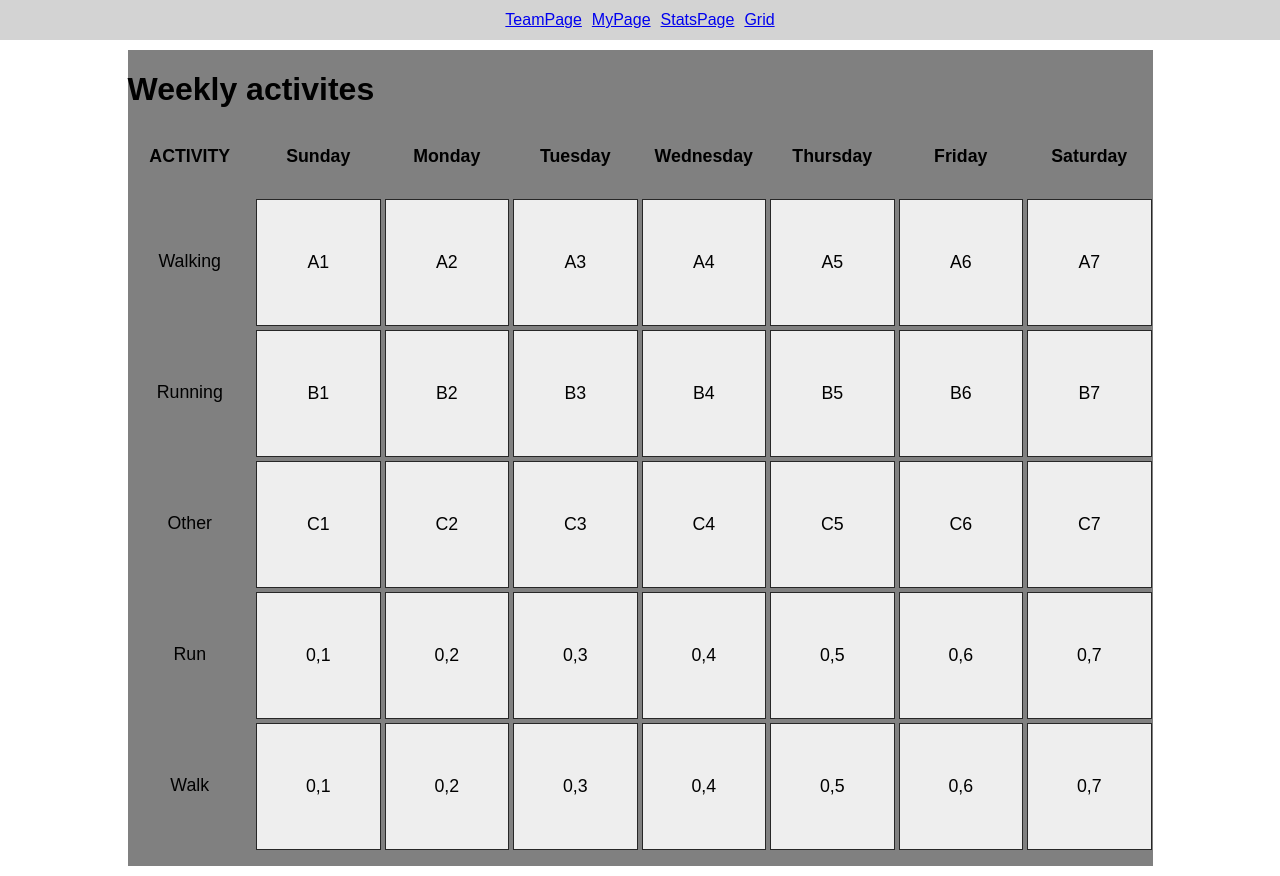
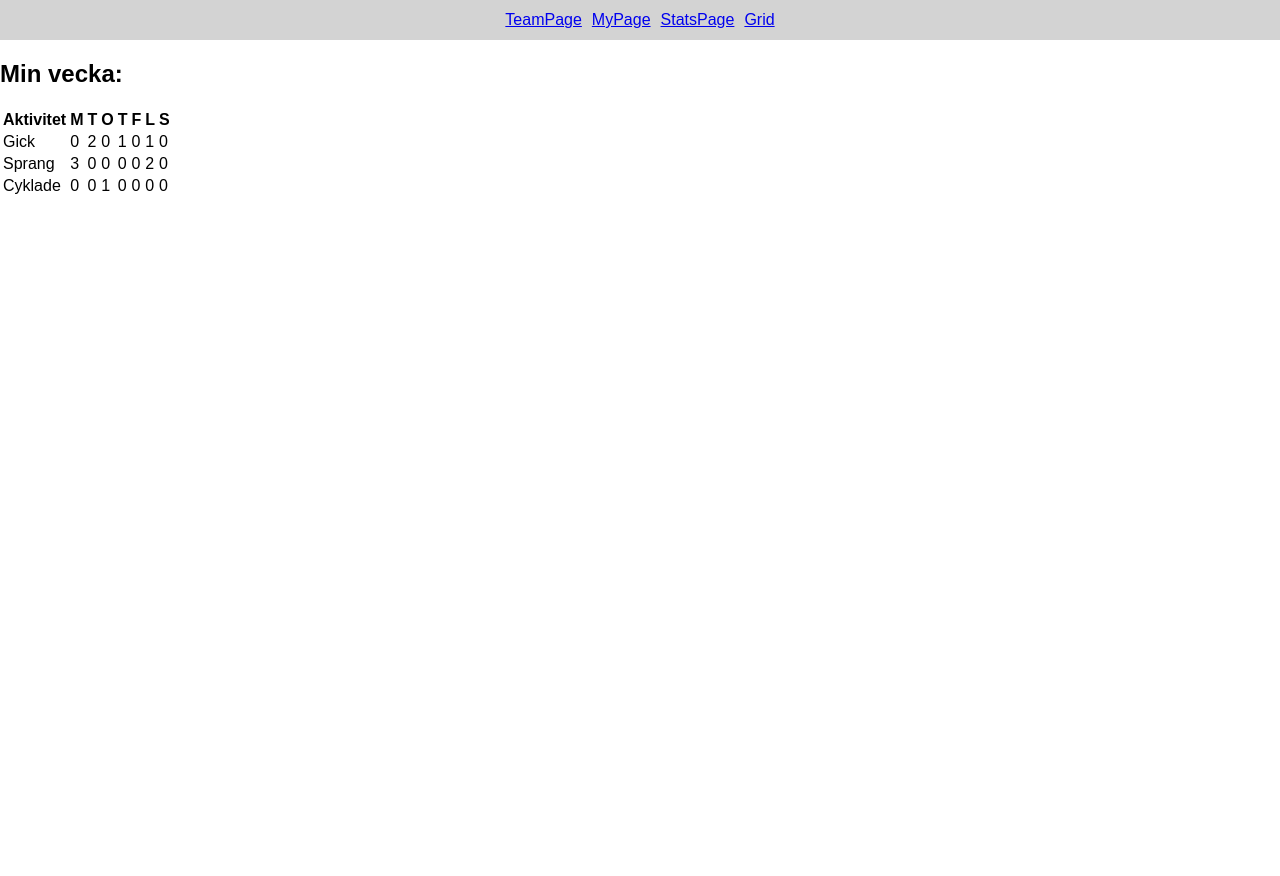
Before and after one commit to aejlindberg/activity-tracker, a React app in the folder code/: page /temp in a window 1280 px wide. After the commit the page ends 800 px from the top, so only its background shows below. Built offline with nearby package versions, Linux system fonts and the light colour scheme.

Commit message:
New activityGrid - table solutions

```diff
--- a/code/src/components/ActivityGrid/activityGrid.js
+++ b/code/src/components/ActivityGrid/activityGrid.js
@@ -1,105 +1,58 @@
 import React from "react"
 import { BrowserRouter as Router, Route, Switch, Link } from "react-router-dom"
-import SingleActivityTitle from "../SingleActivityTitle"
-import SingleActivityDayBox from "../SingleActivityDayBox"
+import SingleActivity from "../SingleActivity/singleActivity.js"
 import "./activityGrid.scss"
 
 
 class ActivityGrid extends React.Component {
 state = {
-  activityCounter: 0
+  activities: [
+    {
+      name: "Gick",
+      dailyPoints: [0, 2, 0, 1, 0, 1, 0]
+    },
+    {
+      name: "Sprang",
+      dailyPoints: [3, 0, 0, 0, 0, 2, 0]
+    },
+    {
+      name: "Cyklade",
+      dailyPoints: [0, 0, 1, 0, 0, 0, 0]
+    }
+  ]
 }
 
-clickedDayBox = (day, row) => {
-  console.log(day, row)
-}
+
 
 render() {
-  const days = [1, 2, 3, 4, 5, 6, 7]
+  console.log(this.state.activities)
   return (
-    <div className="tempGridPageContainer">
-      <div className="grid-container">
-        <div className="activity-grid">
-          <header className="grid-header">
-            <h1>Weekly activites</h1>
-          </header>
-
-          <ul className="weekdays">
-            <li className="day-grid__activity">
-              <abbr title="Act.">ACTIVITY</abbr>
-            </li>
-            <li>
-              <abbr title="S">Sunday</abbr>
-            </li>
-            <li>
-              <abbr title="M">Monday</abbr>
-            </li>
-            <li>
-              <abbr title="T">Tuesday</abbr>
-            </li>
-            <li>
-              <abbr title="W">Wednesday</abbr>
-            </li>
-            <li>
-              <abbr title="T">Thursday</abbr>
-            </li>
-            <li>
-              <abbr title="F">Friday</abbr>
-            </li>
-            <li>
-              <abbr title="S">Saturday</abbr>
-            </li>
-          </ul>
-
-          <ul className="day-grid">
-
-            <li className="day-grid__activity">Walking</li>
-            <li>A1</li>
-            <li>A2</li>
-            <li>A3</li>
-            <li>A4</li>
-            <li>A5</li>
-            <li>A6</li>
-            <li>A7</li>
-
-            <li className="day-grid__activity">Running</li>
-            <li>B1</li>
-            <li>B2</li>
-            <li>B3</li>
-            <li>B4</li>
-            <li>B5</li>
-            <li>B6</li>
-            <li>B7</li>
-
-            <li className="day-grid__activity">Other</li>
-            <li>C1</li>
-            <li>C2</li>
-            <li>C3</li>
-            <li>C4</li>
-            <li>C5</li>
-            <li>C6</li>
-            <li>C7</li>
-
-            <SingleActivityTitle activityName="Run" />
-            {days.map(day => (
-              <SingleActivityDayBox
-                key={day}
-                day={day}
-                activityNr={this.state.activityCounter}
-                clickBoxHandler={() => this.clickedDayBox(day, 1)}  />))}
-
-              <SingleActivityTitle activityName="Walk" />
-              {days.map(day => (
-                <SingleActivityDayBox
-                  key={day}
-                  day={day}
-                  activityNr={this.state.activityCounter}
-                  clickBoxHandler={() => this.clickedDayBox(day, 2)}  />))}
-
-
-          </ul>
-        </div>
-      </div>
+    <div className="grid-container">
+      <h2>Min vecka:</h2>
+      <table>
+        <thead>
+          <tr>
+            <th>Aktivitet</th>
+            <th>M</th>
+            <th>T</th>
+            <th>O</th>
+            <th>T</th>
+            <th>F</th>
+            <th>L</th>
+            <th>S</th>
+          </tr>
+        </thead>
+        <tbody>
+          {this.state.activities.map((activity, actIndex) => {
+            return <SingleActivity
+                key = {actIndex}
+                id = {actIndex}
+                name = {activity.name}
+                days = {activity.dailyPoints}
+              />
+          })}
+        </tbody>
+      </table>
 
     </div>
   )
--- a/code/src/components/ActivityGrid/activityGrid.scss
+++ b/code/src/components/ActivityGrid/activityGrid.scss
@@ -1,72 +1,3 @@
 .grid-container {
   display: block;
 }
-
-.activity-grid {
-  display: grid;
-  margin: 10px;
-  background: grey;
-
-  ul {
-    display: grid;
-    grid-template-columns: repeat(8, 1fr);
-    grid-gap: 0.25em;
-    max-width: 64em;
-    padding: 0;
-  }
-
-  li {
-    display: flex;
-    align-items: center;
-    justify-content: center;
-    list-style: none;
-    margin-left: 0;
-    font-size: calc(14px + (21 - 16) * ((100vw - 300px) / (1600 - 300)));
-  }
-
-  ul.day-grid li {
-    background-color: #eeeeee;
-    border: 1px solid #272727;
-    height: 12vw;
-    max-height: 125px;
-  }
-  ul.day-grid li.day-grid__activity {
-    background: none;
-    min-width: 60px;
-    border: none;
-  }
-  ul.weekdays abbr[title] {
-    border: none;
-    font-weight: 800;
-    text-decoration: none;
-  }
-  .day-grid__activity {
-    min-width: 60px;
-  }
-
-}
-
-
-@media screen and (min-width: 1025px) {
-  .activity-grid {
-    max-width: 1025px;
-    margin-left: auto;
-    margin-right: auto;
-  }
-}
-
-@media all and (max-width: 800px) {
-  ul {
-    grid-gap: .5em;
-  }
-
-  ul.weekdays li {
-    font-size: 0;
-  }
-
-  ul.weekdays > li abbr:after {
-      content: attr(title);
-      font-size: calc(16px + (26 - 16) * ((100vw - 300px) / (1600 - 300)));
-      text-align: center;
-    }
-}
--- /dev/null
+++ b/code/src/components/ActivityGridOLD/activityGridOLD.scss
@@ -0,0 +1,72 @@
+.grid-container {
+  display: block;
+}
+
+.activity-grid {
+  display: grid;
+  margin: 10px;
+  background: grey;
+
+  ul {
+    display: grid;
+    grid-template-columns: repeat(8, 1fr);
+    grid-gap: 0.25em;
+    max-width: 64em;
+    padding: 0;
+  }
+
+  li {
+    display: flex;
+    align-items: center;
+    justify-content: center;
+    list-style: none;
+    margin-left: 0;
+    font-size: calc(14px + (21 - 16) * ((100vw - 300px) / (1600 - 300)));
+  }
+
+  ul.day-grid li {
+    background-color: #eeeeee;
+    border: 1px solid #272727;
+    height: 12vw;
+    max-height: 125px;
+  }
+  ul.day-grid li.day-grid__activity {
+    background: none;
+    min-width: 60px;
+    border: none;
+  }
+  ul.weekdays abbr[title] {
+    border: none;
+    font-weight: 800;
+    text-decoration: none;
+  }
+  .day-grid__activity {
+    min-width: 60px;
+  }
+
+}
+
+
+@media screen and (min-width: 1025px) {
+  .activity-grid {
+    max-width: 1025px;
+    margin-left: auto;
+    margin-right: auto;
+  }
+}
+
+@media all and (max-width: 800px) {
+  ul {
+    grid-gap: .5em;
+  }
+
+  ul.weekdays li {
+    font-size: 0;
+  }
+
+  ul.weekdays > li abbr:after {
+      content: attr(title);
+      font-size: calc(16px + (26 - 16) * ((100vw - 300px) / (1600 - 300)));
+      text-align: center;
+    }
+}
--- /dev/null
+++ b/code/src/components/SingleActivity/singleActivity.js
@@ -0,0 +1,19 @@
+import React from "react"
+import { BrowserRouter as Router, Route, Switch, Link } from "react-router-dom"
+
+class SingleActivity extends React.Component {
+
+  render() {
+    console.log('hello')
+    console.log(this.props.days)
+    return (
+      <tr>
+        <td>{this.props.name}</td>
+        {this.props.days.map(day => <td>{day}</td>)}
+      </tr>
+    )
+  }
+
+}
+
+export default SingleActivity
```
Also changed, not shown: code/src/components/ActivityGridOLD/activityGridOLD.js (added, +110 -0 lines), code/src/components/OLDSingleActivityDayBox.js (renamed from code/src/components/SingleActivityDayBox.js), code/src/components/OLDSingleActivityTitle.js (renamed from code/src/components/SingleActivityTitle.js).
